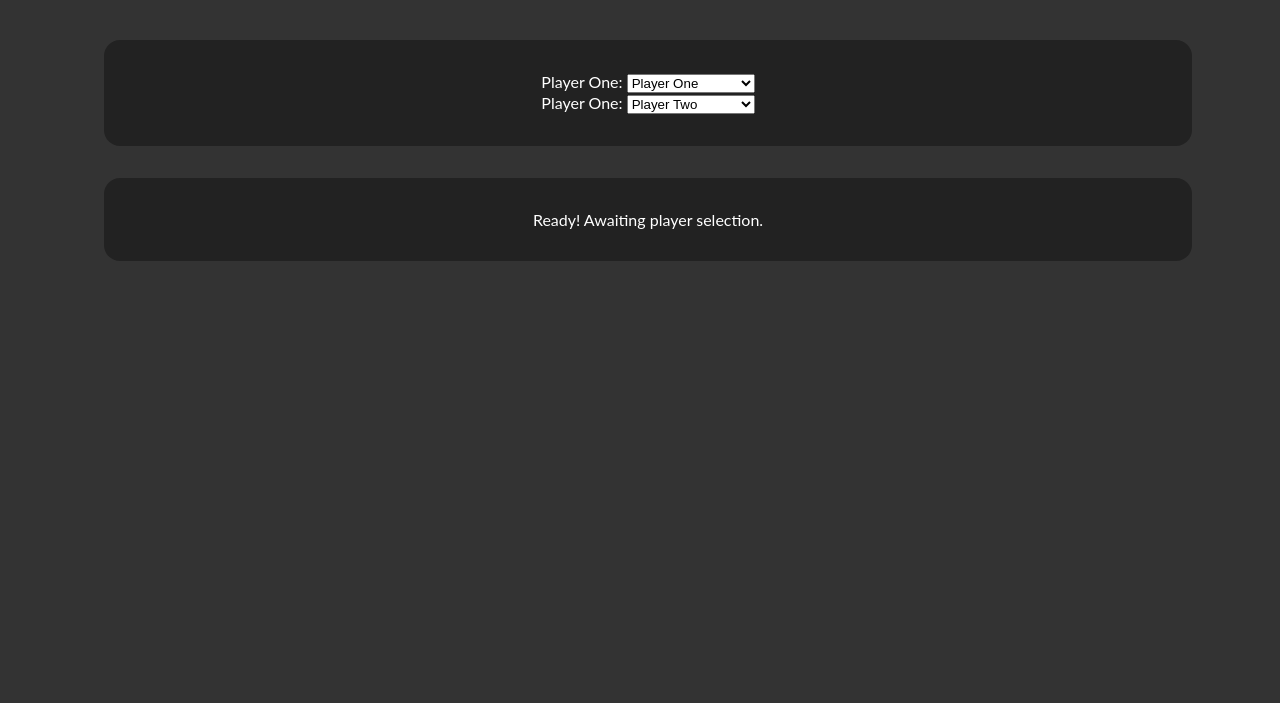
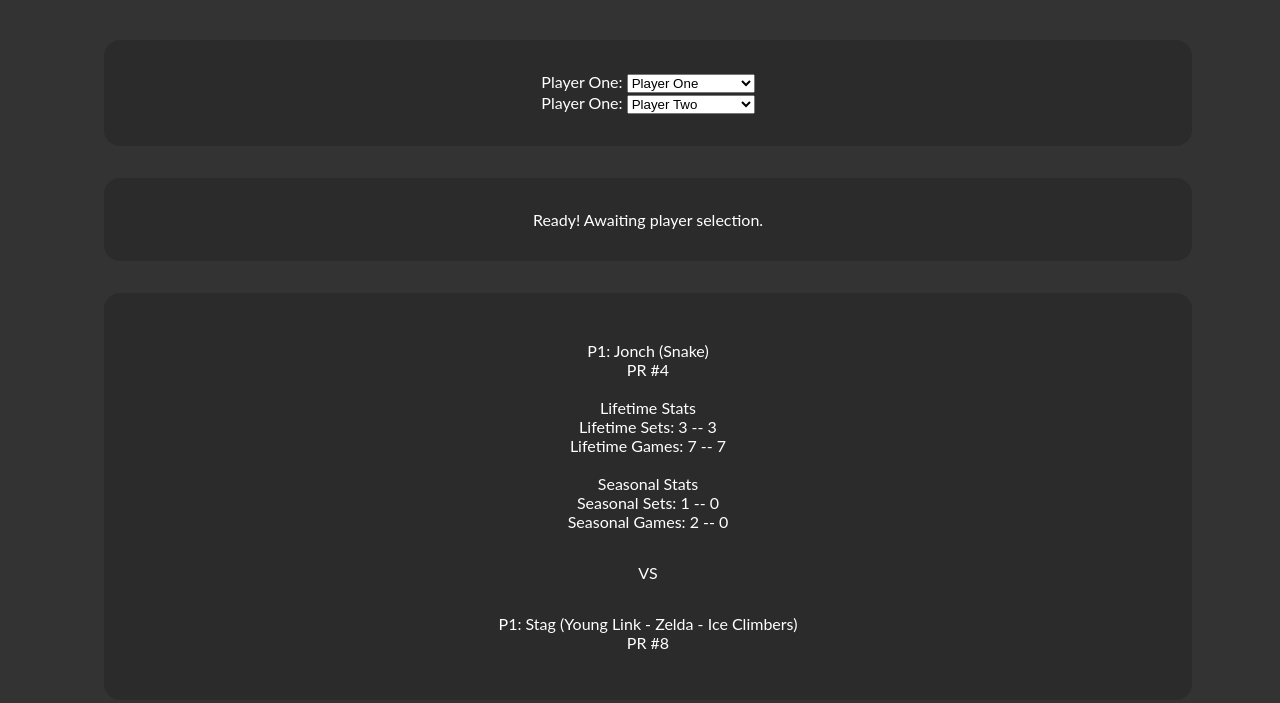
Before and after one commit to shanetaggart/yts_head_2_head, a website: page index.html in a window 1280 px wide. Drawn offline with Linux system fonts and the light colour scheme.

Commit message:
Began front-end development, added fonts.

```diff
--- a/index.html
+++ b/index.html
@@ -17,6 +17,35 @@
                 </label>
             </section>
             <section id="data">Loading...</section>
+            <section id="test">
+                <article class="player-stats">
+                    <p>
+                        P1: Jonch (Snake)
+                        <br>
+                        PR #4
+                        <br>
+                        <br>
+                        Lifetime Stats
+                        <br>
+                        Lifetime Sets: 3 -- 3
+                        <br>
+                        Lifetime Games: 7 -- 7
+                        <br>
+                        <br>
+                        Seasonal Stats
+                        <br>
+                        Seasonal Sets: 1 -- 0
+                        <br>
+                        Seasonal Games: 2 -- 0
+                    </p>
+                    <p>VS</p>
+                    <p>
+                        P1: Stag (Young Link - Zelda - Ice Climbers)
+                        <br>
+                        PR #8
+                    </p>
+                </article>
+                </section>
         </main>
     </body>
 
--- a/src/scss/main.scss
+++ b/src/scss/main.scss
@@ -1,6 +1,8 @@
+$bg-primary: #333333;
+
 body {
     width: 100vw;
-    background: #333333;
+    background: $bg-primary;
     color: #ffffff;
     display: flex;
     justify-content: center;
@@ -10,7 +12,7 @@ body {
 
         section {
 
-            background: #222222;
+            background: darken($color: $bg-primary, $amount: 3);
             border-radius: 1em;
             width: 80vw;
             display: flex;
```
Also changed, not shown: public/css/main.css, src/fonts/LEMONMILK-Bold.otf (added), src/fonts/LEMONMILK-BoldItalic.otf (added), src/fonts/LEMONMILK-Light.otf (added), src/fonts/LEMONMILK-LightItalic.otf (added), src/fonts/LEMONMILK-Medium.otf (added), src/fonts/LEMONMILK-MediumItalic.otf (added), src/fonts/LEMONMILK-Regular.otf (added), src/fonts/LEMONMILK-RegularItalic.otf (added).
